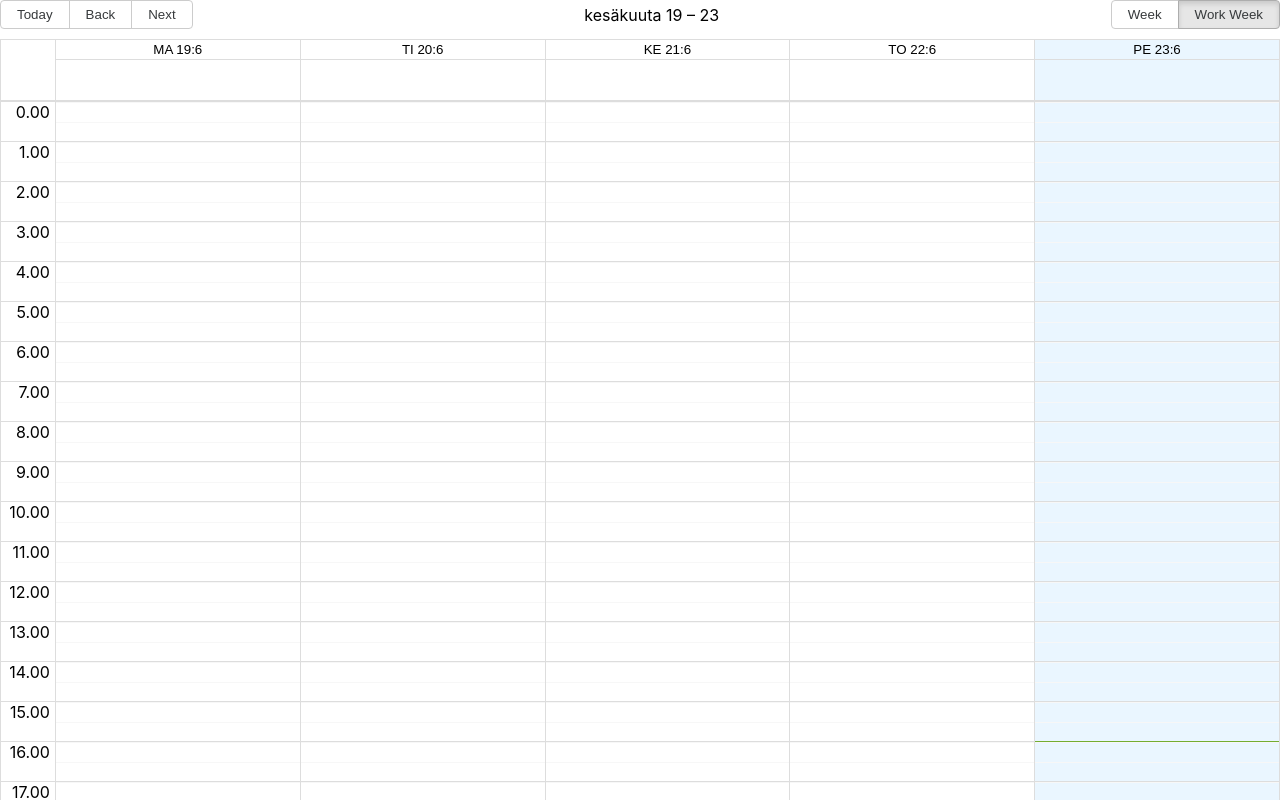
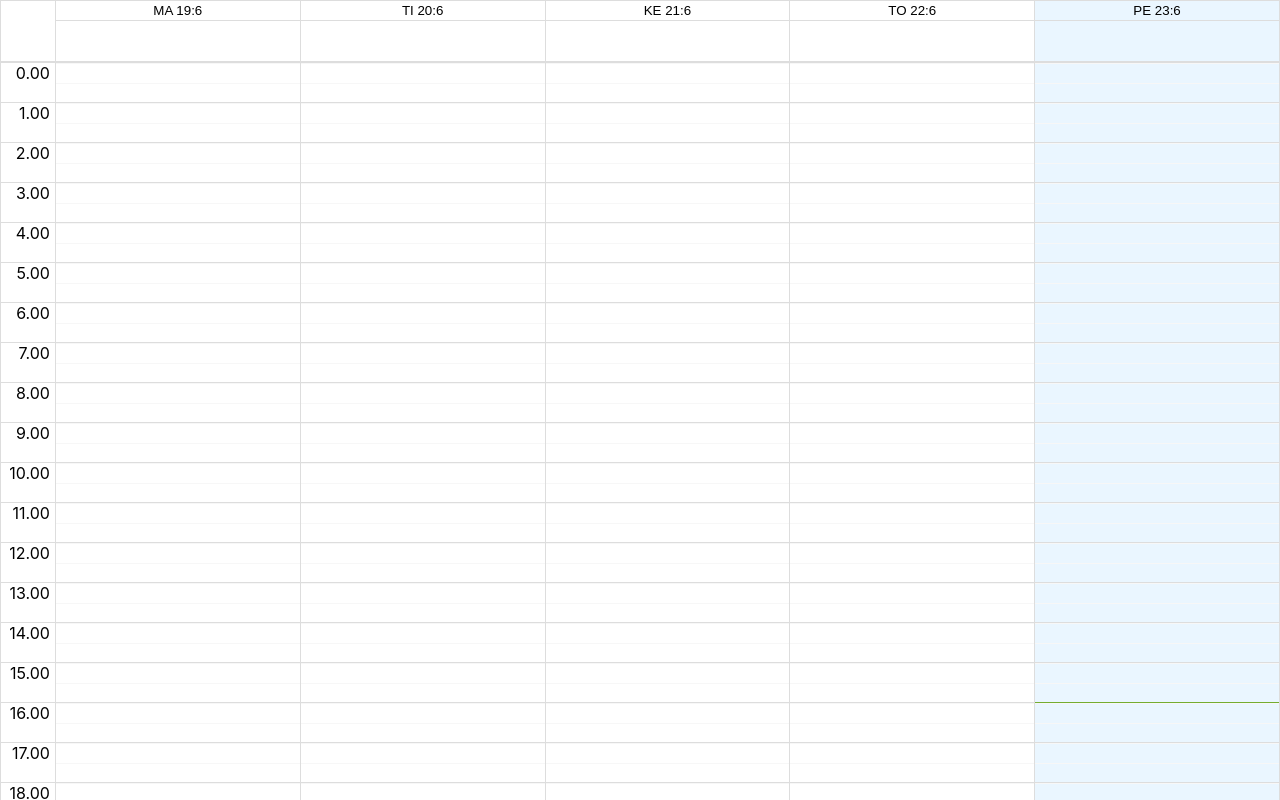
Before and after one commit to srikanthkyatham/react-big-calendar-app, a React (Create React App) app: page / in a window 1280 px wide. Shown: the top 800 px of the page. Built offline with nearby package versions, Linux system fonts and the light colour scheme.

Commit message:
chore!: not displaying toolbar

```diff
--- a/src/Calendar.tsx
+++ b/src/Calendar.tsx
@@ -101,6 +101,7 @@ export const Calendar = (props: any) => {
         };
       }}
       formats={formats}
+      toolbar={false}
     />
   );
 };
```
